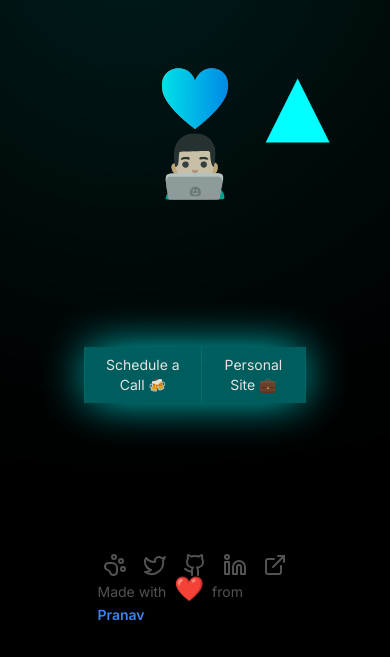
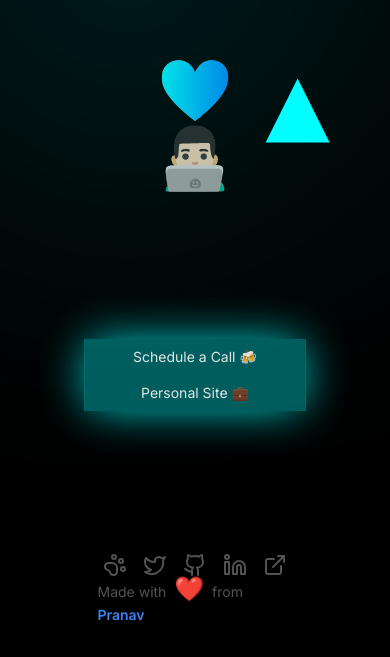
Before and after one commit to Neon-20/dev.pranavrajveer, a Next.js app: page / in a window 390 px wide. Shown: the part 187-844 px from the top of the page. Built offline with nearby package versions, Linux system fonts and the light colour scheme.

Commit message:
fix-small

```diff
--- a/src/app/page.tsx
+++ b/src/app/page.tsx
@@ -44,7 +44,7 @@ export default function Home() {
         </Link>
         <div
           id="subtitle"
-          className="font-normal mx-auto mt-8 text-sm md:text-xl flex"
+          className="font-normal mx-auto mt-8 text-sm md:text-xl md:flex"
         >
           <Link href="https://calendly.com/pranavrajveer/developer-recruiter-connect" target="_blank">
           <div className="px-3 py-2  bg-black bg-opacity-60 duration-300 cursor-pointer hover:bg-black text-white">
```
